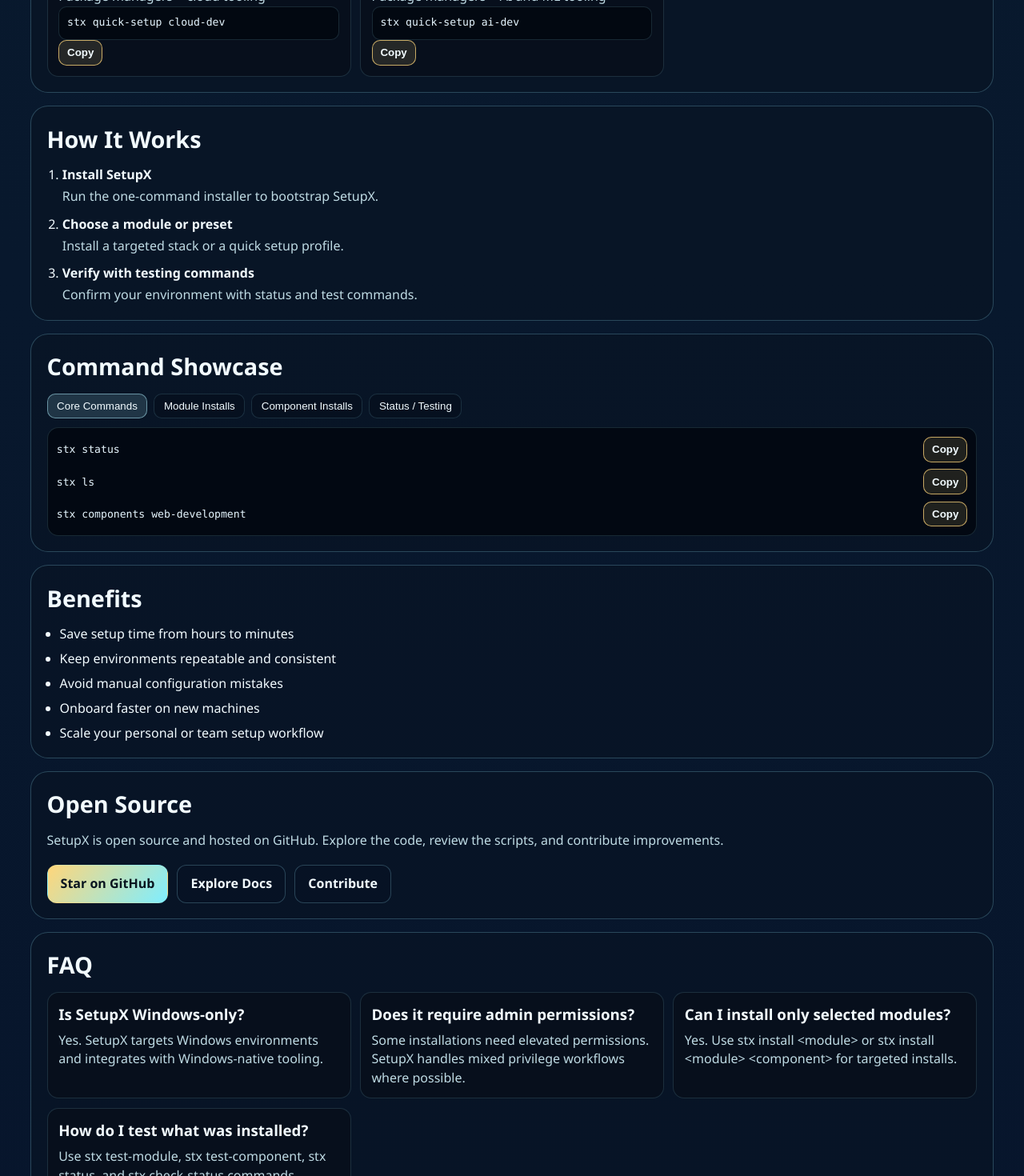
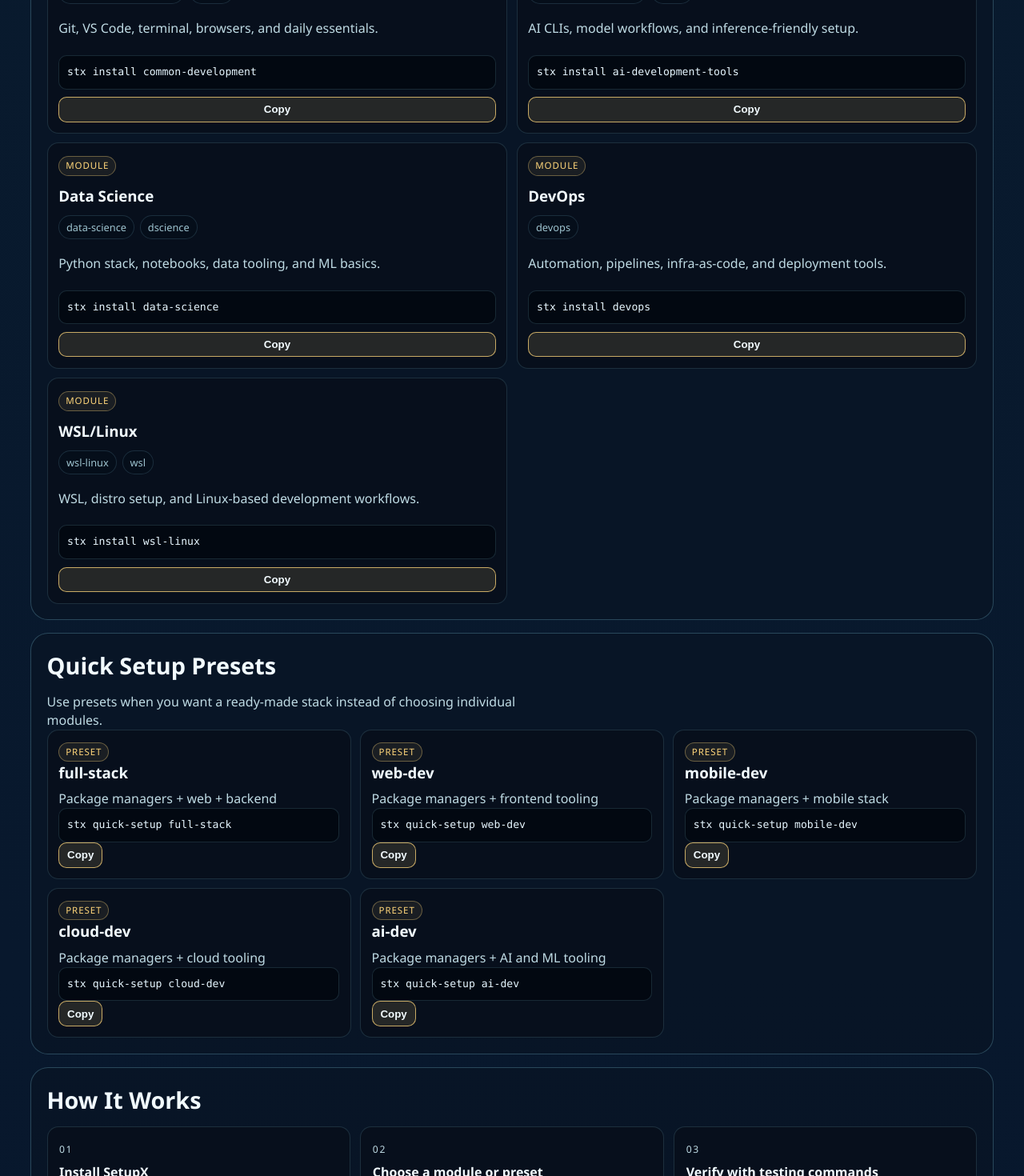
Before and after one commit to anshulyadav32/setupx-windows-setup, a React (Vite) app in the folder website/: page / in a window 1280 px wide. Shown: the part 3780-5250 px from the top of the page at 80% size. Built offline with nearby package versions, Linux system fonts and the light colour scheme.

Commit message:
Refine SetupX website section layouts

```diff
--- a/website/src/App.css
+++ b/website/src/App.css
@@ -90,6 +90,12 @@
 .section h2 {
   margin: 0 0 0.8rem;
   font-size: clamp(1.35rem, 2.5vw, 1.8rem);
+}
+
+.section-lead {
+  max-width: 64ch;
+  margin: 0 0 1rem;
+  color: var(--ink-soft);
 }
 
 .feature-grid,
@@ -191,9 +197,46 @@
   transition: border-color 140ms ease, transform 140ms ease;
 }
 
-.module-card.open {
+.module-card.open,
+.module-card-expanded:hover {
   border-color: rgba(180, 238, 255, 0.6);
   transform: translateY(-1px);
+}
+
+.module-card-expanded {
+  position: relative;
+  display: grid;
+  gap: 0.7rem;
+  padding-top: 1rem;
+}
+
+.module-kicker,
+.preset-label {
+  display: inline-flex;
+  width: fit-content;
+  border-radius: 999px;
+  border: 1px solid rgba(255, 214, 122, 0.35);
+  background: rgba(255, 214, 122, 0.08);
+  color: #ffd67a;
+  padding: 0.18rem 0.5rem;
+  font-size: 0.72rem;
+  letter-spacing: 0.08em;
+  text-transform: uppercase;
+}
+
+.module-aliases {
+  display: flex;
+  flex-wrap: wrap;
+  gap: 0.45rem;
+}
+
+.module-aliases span {
+  border-radius: 999px;
+  border: 1px solid var(--line-soft);
+  background: rgba(6, 14, 27, 0.72);
+  color: var(--ink-soft);
+  padding: 0.28rem 0.55rem;
+  font-size: 0.8rem;
 }
 
 .module-toggle {
@@ -226,8 +269,30 @@
   gap: 0.7rem;
 }
 
+.steps-grid {
+  grid-template-columns: repeat(auto-fit, minmax(220px, 1fr));
+  gap: 0.8rem;
+  padding-left: 0;
+  list-style: none;
+}
+
 .steps li {
   color: var(--ink-main);
+}
+
+.steps-grid li {
+  border-radius: 14px;
+  border: 1px solid var(--line-soft);
+  background: rgba(8, 15, 28, 0.82);
+  padding: 0.9rem;
+}
+
+.step-index {
+  display: inline-block;
+  margin-bottom: 0.55rem;
+  color: #ffd67a;
+  font-size: 0.76rem;
+  letter-spacing: 0.14em;
 }
 
 .steps span {
@@ -286,6 +351,22 @@
   gap: 0.48rem;
 }
 
+.benefits-grid {
+  grid-template-columns: repeat(auto-fit, minmax(220px, 1fr));
+  gap: 0.7rem;
+  padding-left: 0;
+  list-style: none;
+}
+
+.benefits-grid li {
+  border-radius: 14px;
+  border: 1px solid var(--line-soft);
+  background:
+    linear-gradient(180deg, rgba(8, 15, 28, 0.92), rgba(8, 15, 28, 0.74)),
+    radial-gradient(circle at top right, rgba(127, 238, 255, 0.12), transparent 45%);
+  padding: 0.9rem;
+}
+
 .stats-inline {
   display: grid;
   grid-template-columns: repeat(3, minmax(0, 1fr));
@@ -314,11 +395,32 @@
   border: 1px solid var(--line-soft);
   background: rgba(7, 15, 29, 0.72);
   padding: 0.95rem;
-  display: flex;
-  flex-wrap: wrap;
+  display: grid;
+  grid-template-columns: 1.2fr auto auto;
   gap: 0.8rem;
-  justify-content: center;
+  align-items: center;
   color: var(--ink-soft);
+}
+
+.footer-brand,
+.footer-links,
+.footer-meta {
+  display: grid;
+  gap: 0.3rem;
+}
+
+.footer-brand strong {
+  font-size: 1rem;
+  color: var(--ink-main);
+}
+
+.footer-links {
+  justify-items: start;
+}
+
+.footer-meta {
+  justify-items: end;
+  text-align: right;
 }
 
 .footer a {
@@ -437,6 +539,15 @@
     grid-template-columns: 1fr;
   }
 
+  .footer {
+    grid-template-columns: 1fr;
+  }
+
+  .footer-meta {
+    justify-items: start;
+    text-align: left;
+  }
+
   .terminal-line {
     grid-template-columns: 1fr;
   }
--- a/website/src/App.jsx
+++ b/website/src/App.jsx
@@ -92,7 +92,6 @@
 
 function App() {
   const [copiedValue, setCopiedValue] = useState('')
-  const [openModule, setOpenModule] = useState(modules[0].alias)
   const [activeTab, setActiveTab] = useState('core')
 
   // Custom install state
@@ -230,26 +229,23 @@
 
       <section className="section" id="modules">
         <h2>Modules / Ecosystem</h2>
+        <p className="section-lead">Pick a full module with the long name, or use the short alias for faster terminal workflows.</p>
         <div className="module-grid">
           {modules.map((mod) => (
-            <article key={mod.alias} className={`module-card ${openModule === mod.alias ? 'open' : ''}`}>
-              <button type="button" className="module-toggle" onClick={() => setOpenModule(openModule === mod.alias ? '' : mod.alias)}>
-                <span>{mod.name}</span>
-                <small>{mod.shortAlias && mod.shortAlias !== mod.alias ? `${mod.alias} / ${mod.shortAlias}` : mod.alias}</small>
-              </button>
-              {openModule === mod.alias && (
+            <article key={mod.alias} className="module-card module-card-expanded">
+              <div className="module-kicker">Module</div>
+              <h3>{mod.name}</h3>
+              <div className="module-aliases">
+                <span>{mod.alias}</span>
+                {mod.shortAlias && mod.shortAlias !== mod.alias ? <span>{mod.shortAlias}</span> : null}
+              </div>
+              <p>{mod.details}</p>
               <div className="module-body">
-                  <p>{mod.details}</p>
                 <pre>
-                    <code>{mod.shortAlias && mod.shortAlias !== mod.alias ? `stx install ${mod.alias}\nstx ${mod.shortAlias}` : `stx install ${mod.alias}`}</code>
+                  <code>{`stx install ${mod.alias}`}</code>
                 </pre>
-                  <CopyButton
-                    value={mod.shortAlias && mod.shortAlias !== mod.alias ? `stx install ${mod.alias}\nstx ${mod.shortAlias}` : `stx install ${mod.alias}`}
-                    copied={copiedValue === (mod.shortAlias && mod.shortAlias !== mod.alias ? `stx install ${mod.alias}\nstx ${mod.shortAlias}` : `stx install ${mod.alias}`)}
-                    onCopy={copyText}
-                  />
+                <CopyButton value={`stx install ${mod.alias}`} copied={copiedValue === `stx install ${mod.alias}`} onCopy={copyText} />
               </div>
-              )}
             </article>
           ))}
         </div>
@@ -257,9 +253,11 @@
 
       <section className="section" id="presets">
         <h2>Quick Setup Presets</h2>
+        <p className="section-lead">Use presets when you want a ready-made stack instead of choosing individual modules.</p>
         <div className="preset-grid">
           {presets.map(([name, desc]) => (
             <article key={name} className="preset-card">
+              <div className="preset-label">Preset</div>
               <h3>{name}</h3>
               <p>{desc}</p>
               <pre>
@@ -273,16 +271,19 @@
 
       <section className="section" id="how">
         <h2>How It Works</h2>
-        <ol className="steps">
+        <ol className="steps steps-grid">
           <li>
+            <span className="step-index">01</span>
             <strong>Install SetupX</strong>
             <span>Run the one-command installer to bootstrap SetupX.</span>
           </li>
           <li>
+            <span className="step-index">02</span>
             <strong>Choose a module or preset</strong>
             <span>Install a targeted stack or a quick setup profile.</span>
           </li>
           <li>
+            <span className="step-index">03</span>
             <strong>Verify with testing commands</strong>
             <span>Confirm your environment with status and test commands.</span>
           </li>
@@ -315,7 +316,7 @@
 
       <section className="section" id="benefits">
         <h2>Benefits</h2>
-        <ul className="benefits">
+        <ul className="benefits benefits-grid">
           {benefits.map((item) => (
             <li key={item}>{item}</li>
           ))}
@@ -369,6 +370,11 @@
       </section>
 
       <footer className="footer">
+        <div className="footer-brand">
+          <strong>SetupX</strong>
+          <span>Windows environment setup with modular PowerShell workflows.</span>
+        </div>
+        <div className="footer-links">
           <a href="https://github.com/anshulyadav-git/setupx-windows-setup" target="_blank" rel="noreferrer">
             GitHub
           </a>
@@ -378,8 +384,11 @@
           <a href="https://setupx.vercel.app" target="_blank" rel="noreferrer">
             Website
           </a>
+        </div>
+        <div className="footer-meta">
           <span>Maintainer: anshulyadav-git</span>
           <span>Open source under MIT license</span>
+        </div>
       </footer>
     </div>
   )
```
Lines whose indentation alone changed are shown as unchanged.
